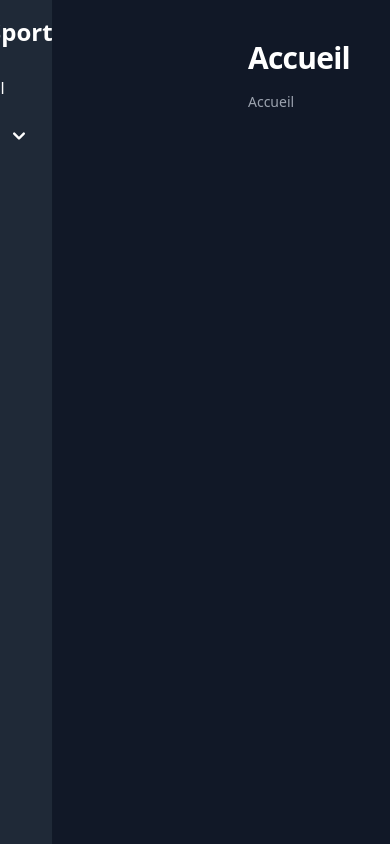
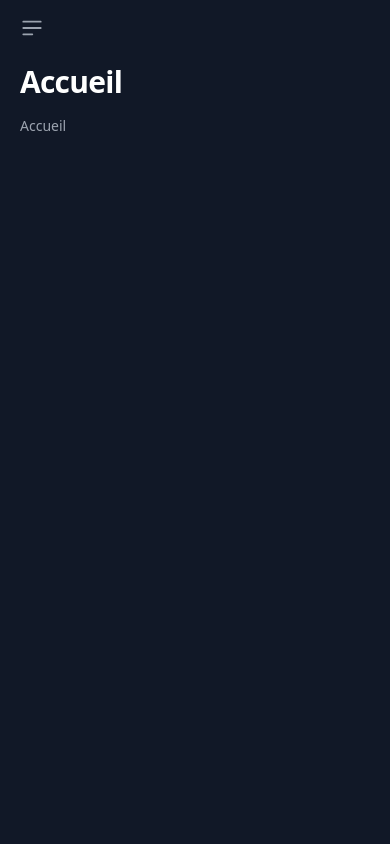
Before and after one commit to MrBartou/YeSports, a React (Vite) app: page / in a window 390 px wide. Built offline with nearby package versions, Linux system fonts and the light colour scheme.

Commit message:
fix: sidebar responsive

```diff
--- a/src/App.jsx
+++ b/src/App.jsx
@@ -3,9 +3,9 @@ import Sidebar from "./components/Sidebar"
 
 function App() {
   return (
-    <div className="min-h-screen flex dark:bg-gray-900">
+    <div className="min-h-screen flex flex-col sm:flex-row dark:bg-gray-900">
       <Sidebar />
-      <div className="p-10 flex-grow">
+      <div className="py-4 px-5 sm:p-10 flex-grow">
         <Outlet />
       </div>
     </div>
--- a/src/components/Sidebar.jsx
+++ b/src/components/Sidebar.jsx
@@ -3,13 +3,13 @@ import "flowbite";
 function Sidebar() {
     return (
         <>
-            <button data-drawer-target="sidebar-info" data-drawer-toggle="sidebar-info" aria-controls="sidebar-info" type="button" className="inline-flex items-center p-2 mt-2 ml-3 text-sm text-gray-500 rounded-lg sm:hidden hover:bg-gray-100 focus:outline-none focus:ring-2 focus:ring-gray-200 dark:text-gray-400 dark:hover:bg-gray-700 dark:focus:ring-gray-600">
+            <button data-drawer-target="sidebar-info" data-drawer-toggle="sidebar-info" aria-controls="sidebar-info" type="button" className="inline-flex w-fit p-2 mt-2 ml-3 text-sm text-gray-500 rounded-lg sm:hidden hover:bg-gray-100 focus:outline-none focus:ring-2 focus:ring-gray-200 dark:text-gray-400 dark:hover:bg-gray-700 dark:focus:ring-gray-600">
                 <span className="sr-only">Ouvrir la navigation</span>
                 <svg className="w-6 h-6" aria-hidden="true" fill="currentColor" viewBox="0 0 20 20" xmlns="http://www.w3.org/2000/svg">
                     <path clipRule="evenodd" fillRule="evenodd" d="M2 4.75A.75.75 0 012.75 4h14.5a.75.75 0 010 1.5H2.75A.75.75 0 012 4.75zm0 10.5a.75.75 0 01.75-.75h7.5a.75.75 0 010 1.5h-7.5a.75.75 0 01-.75-.75zM2 10a.75.75 0 01.75-.75h14.5a.75.75 0 010 1.5H2.75A.75.75 0 012 10z"></path>
                 </svg>
             </button>
-            <aside id="sidebar-info" className="sticky top-0 left-0 z-40 w-64 h-screen transition-transform -translate-x-full sm:translate-x-0" aria-label="Sidebar">
+            <aside id="sidebar-info" className="fixed sm:sticky top-0 left-0 z-40 w-64 h-screen transition-transform -translate-x-full sm:translate-x-0" aria-label="Sidebar">
                 <div className="overflow-y-auto py-4 px-3 h-full bg-white border-r border-gray-200 dark:bg-gray-800 dark:border-gray-700">
                     <a href="https://flowbite.com" className="flex items-center pl-2 mb-5">
                         <img src="https://flowbite.com/docs/images/logo.svg" className="mr-3 h-6 sm:h-8" alt="Flowbite Logo" />
```
